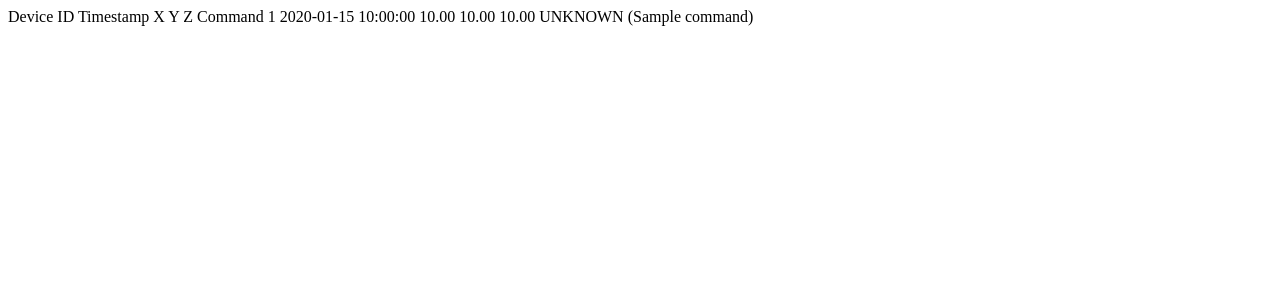
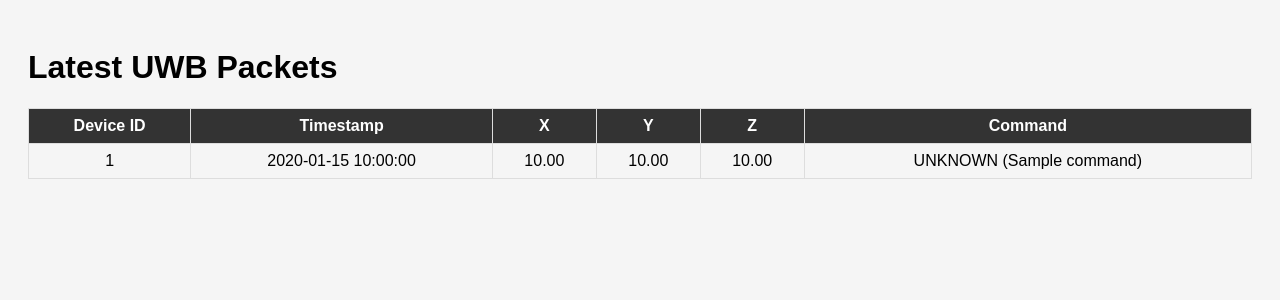
Before and after one commit to BriggSteve/uwb-web, a Flask app: page / in a window 1280 px wide. Shown: the top 300 px of the page. Run offline with Flask 3, Linux system fonts and the light colour scheme; a database or web service that is not in the repository returns one stand-in record (values such as "Sample title"); some libraries are stand-ins or nearby versions.

Commit message:
fix table formatting and include command column

```diff
--- a/templates/index.html
+++ b/templates/index.html
@@ -1,3 +1,17 @@
+<!DOCTYPE html>
+<html>
+<head>
+    <title>UWB Packet Dashboard</title>
+    <style>
+        body { font-family: sans-serif; padding: 20px; background: #f5f5f5; }
+        table { border-collapse: collapse; width: 100%; }
+        th, td { border: 1px solid #ddd; padding: 8px; text-align: center; }
+        th { background-color: #333; color: white; }
+    </style>
+</head>
+<body>
+    <h1>Latest UWB Packets</h1>
+    <table>
         <tr>
             <th>Device ID</th>
             <th>Timestamp</th>
@@ -16,3 +30,6 @@
             <td>{{ p[5] }}</td>
         </tr>
         {% endfor %}
+    </table>
+</body>
+</html>
```
Lines whose indentation alone changed are shown as unchanged.
